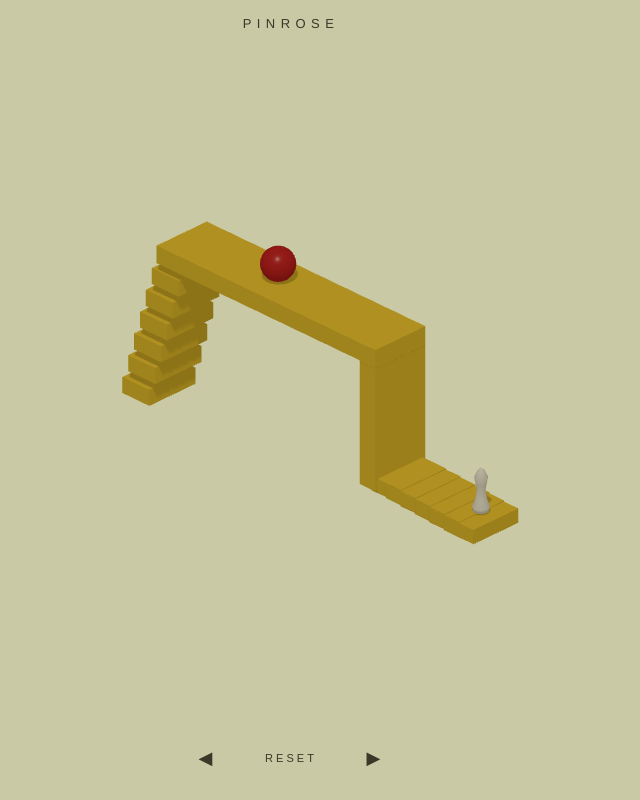
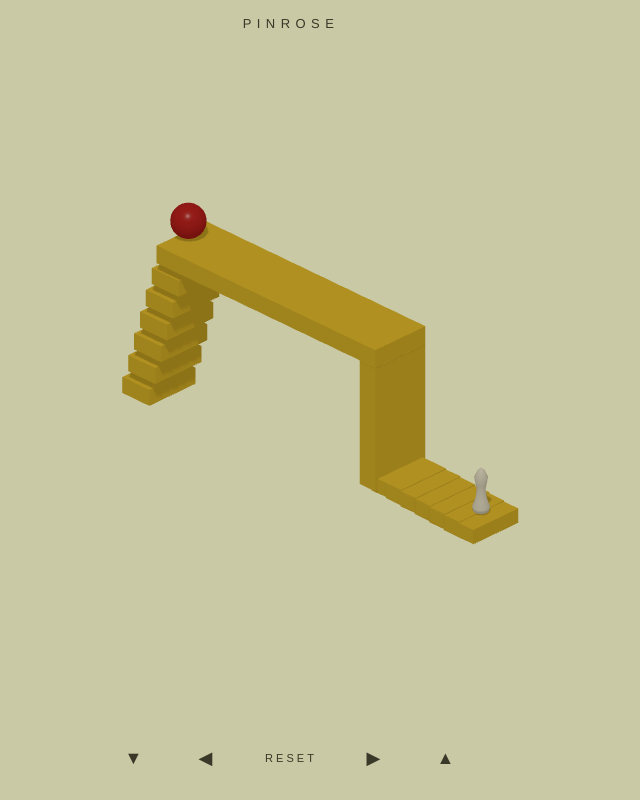
Before and after one commit to MntRushmore/pinrose, a website built with Vite: page index.html in a window 1280 px wide. Shown: the whole page, without its empty margins (349-989 px from the left). Built offline with nearby package versions, Linux system fonts and the light colour scheme; animation ran at ten frames a second.

Commit message:
Add tip tilt so the ball can roll on the 7.
Spawn on the left quarter-pipe and let vertical drag / W S tip the track around the camera right axis.

```diff
--- a/index.html
+++ b/index.html
@@ -46,9 +46,11 @@
     <div id="ui">
       <h1>PINROSE</h1>
       <div class="controls">
+        <button id="tipdown" type="button" aria-label="tip down">&#9660;</button>
         <button id="left" type="button" aria-label="rotate left">&#9664;</button>
         <button id="reset" class="small" type="button">RESET</button>
         <button id="right" type="button" aria-label="rotate right">&#9654;</button>
+        <button id="tipup" type="button" aria-label="tip up">&#9650;</button>
       </div>
       <div id="overlay">
         <h2>PIN</h2>
--- a/src/main.js
+++ b/src/main.js
@@ -5,6 +5,8 @@ const VOID = 0xc9c9a5;
 const YELLOW = 0xf5d13a;
 const BALL_R = 0.2;
 const ROTATE = 1.15;
+const TIP_RATE = 1.05;
+const TIP_MAX = (25 * Math.PI) / 180;
 
 const scene = new THREE.Scene();
 scene.background = new THREE.Color(VOID);
@@ -21,6 +23,7 @@ function fitCamera() {
 }
 camera.position.set(14, 11.2, 14);
 camera.lookAt(0, 0.4, 0);
+camera.updateMatrixWorld();
 fitCamera();
 
 const renderer = new THREE.WebGLRenderer({ antialias: true });
@@ -50,21 +53,23 @@ world.allowSleep = false;
 const matTrack = new CANNON.Material('track');
 const matBall = new CANNON.Material('ball');
 world.addContactMaterial(new CANNON.ContactMaterial(matTrack, matBall, {
-  friction: 0.55,
+  friction: 0.35,
   restitution: 0.02,
 }));
 
 // Inverted-7 pieces: [sx, sy, sz, px, py, pz]
 const BEAM = [3.4, 0.22, 0.78, 0, 1.72, 0];
-const beamTop = BEAM[4] + BEAM[1] * 0.5;
 const parts = [
   BEAM,
   [0.24, 1.55, 0.78, 1.58, 0.835, 0], // right pillar
 ];
 // 6-slab left pipe (down-left from beam)
+const leftPipe = [];
 for (let i = 0; i < 6; i++) {
   const t = (i + 0.5) / 6;
-  parts.push([0.42, 0.2, 0.72, -1.55 - t * 0.55, 1.55 - t * 1.85, 0]);
+  const slab = [0.42, 0.2, 0.72, -1.55 - t * 0.55, 1.55 - t * 1.85, 0];
+  parts.push(slab);
+  leftPipe.push(slab);
 }
 // 6-slab bottom-right flare
 const flareAnchors = [];
@@ -99,7 +104,7 @@ for (const [sx, sy, sz, px, py, pz] of parts) {
 }
 world.addBody(trackBody);
 
-// White lathe pin glued to flare (visual only)
+// White lathe pin glued to flare (child of track)
 const pinPts = [];
 const pinProfile = [
   [0.00, 0.00], [0.16, 0.02], [0.18, 0.12], [0.12, 0.28],
@@ -112,6 +117,8 @@ const pin = new THREE.Mesh(
 );
 pin.castShadow = true;
 pin.scale.setScalar(0.55);
+pin.position.copy(flareTip);
+pin.position.y += 0.1;
 track.add(pin);
 
 const ballMesh = new THREE.Mesh(
@@ -125,26 +132,46 @@ const ballBody = new CANNON.Body({
   mass: 0.85,
   shape: new CANNON.Sphere(BALL_R),
   material: matBall,
-  linearDamping: 0.12,
-  angularDamping: 0.18,
+  linearDamping: 0.04,
+  angularDamping: 0.12,
 });
 world.addBody(ballBody);
 
 let yaw = 0;
+let tip = 0;
 const yawQ = new THREE.Quaternion();
+const tipQ = new THREE.Quaternion();
+const trackQ = new THREE.Quaternion();
 const yAxis = new THREE.Vector3(0, 1, 0);
-const spawnLocal = new THREE.Vector3(-0.2, beamTop + BALL_R + 0.03, 0);
+const camRight = new THREE.Vector3();
+camera.getWorldDirection(new THREE.Vector3());
+camRight.setFromMatrixColumn(camera.matrixWorld, 0).normalize();
+
+// Spawn on the first left-pipe slab (lip / top of the quarter-pipe)
+const lip = leftPipe[0];
+const spawnLocal = new THREE.Vector3(
+  lip[3],
+  lip[4] + lip[1] * 0.5 + BALL_R + 0.04,
+  0,
+);
 const tmpV = new THREE.Vector3();
-const tmpQ = new THREE.Quaternion();
+
+function applyTrackPose() {
+  yawQ.setFromAxisAngle(yAxis, yaw);
+  tipQ.setFromAxisAngle(camRight, tip);
+  trackQ.multiplyQuaternions(tipQ, yawQ);
+  track.quaternion.copy(trackQ);
+  trackBody.quaternion.set(trackQ.x, trackQ.y, trackQ.z, trackQ.w);
+  trackBody.position.set(0, 0, 0);
+  trackBody.angularVelocity.set(0, 0, 0);
+  trackBody.velocity.set(0, 0, 0);
+}
 
 function reset() {
   yaw = 0;
-  yawQ.setFromAxisAngle(yAxis, yaw);
-  track.quaternion.copy(yawQ);
-  trackBody.quaternion.set(yawQ.x, yawQ.y, yawQ.z, yawQ.w);
-  trackBody.angularVelocity.set(0, 0, 0);
-  trackBody.velocity.set(0, 0, 0);
-  tmpV.copy(spawnLocal).applyQuaternion(yawQ);
+  tip = 0;
+  applyTrackPose();
+  tmpV.copy(spawnLocal).applyQuaternion(trackQ);
   ballBody.position.set(tmpV.x, tmpV.y, tmpV.z);
   ballBody.velocity.set(0, 0, 0);
   ballBody.angularVelocity.set(0, 0, 0);
@@ -153,7 +180,8 @@ function reset() {
 
 reset();
 
-let hold = 0;
+let holdYaw = 0;
+let holdTip = 0;
 const keys = new Set();
 addEventListener('keydown', (e) => {
   keys.add(e.code);
@@ -162,28 +190,41 @@ addEventListener('keydown', (e) => {
 addEventListener('keyup', (e) => keys.delete(e.code));
 
 document.getElementById('left').addEventListener('pointerdown', (e) => {
-  e.preventDefault(); hold = 1;
+  e.preventDefault(); holdYaw = 1;
 });
 document.getElementById('right').addEventListener('pointerdown', (e) => {
-  e.preventDefault(); hold = -1;
+  e.preventDefault(); holdYaw = -1;
 });
-addEventListener('pointerup', () => { hold = 0; });
-addEventListener('pointercancel', () => { hold = 0; });
+const tipUp = document.getElementById('tipup');
+const tipDown = document.getElementById('tipdown');
+if (tipUp) {
+  tipUp.addEventListener('pointerdown', (e) => { e.preventDefault(); holdTip = 1; });
+}
+if (tipDown) {
+  tipDown.addEventListener('pointerdown', (e) => { e.preventDefault(); holdTip = -1; });
+}
+addEventListener('pointerup', () => { holdYaw = 0; holdTip = 0; });
+addEventListener('pointercancel', () => { holdYaw = 0; holdTip = 0; });
 document.getElementById('reset').addEventListener('click', () => reset());
 const replay = document.getElementById('replay');
 if (replay) replay.addEventListener('click', () => reset());
 
 let dragging = false;
 let lastX = 0;
+let lastY = 0;
 canvas.addEventListener('pointerdown', (e) => {
   dragging = true;
   lastX = e.clientX;
+  lastY = e.clientY;
   canvas.setPointerCapture(e.pointerId);
 });
 canvas.addEventListener('pointermove', (e) => {
   if (!dragging) return;
   yaw += (e.clientX - lastX) * 0.006;
+  tip += (e.clientY - lastY) * -0.005;
+  tip = Math.max(-TIP_MAX, Math.min(TIP_MAX, tip));
   lastX = e.clientX;
+  lastY = e.clientY;
 });
 canvas.addEventListener('pointerup', () => { dragging = false; });
 canvas.addEventListener('pointercancel', () => { dragging = false; });
@@ -196,25 +237,18 @@ addEventListener('resize', () => {
 const clock = new THREE.Clock();
 function frame() {
   const dt = Math.min(clock.getDelta(), 1 / 30);
-  let spin = hold;
+  let spin = holdYaw;
   if (keys.has('KeyA') || keys.has('ArrowLeft')) spin = 1;
   if (keys.has('KeyD') || keys.has('ArrowRight')) spin = -1;
   yaw += spin * ROTATE * dt;
 
-  yawQ.setFromAxisAngle(yAxis, yaw);
-  track.quaternion.copy(yawQ);
-  trackBody.quaternion.set(yawQ.x, yawQ.y, yawQ.z, yawQ.w);
-  trackBody.position.set(0, 0, 0);
-  trackBody.angularVelocity.set(0, 0, 0);
-  trackBody.velocity.set(0, 0, 0);
+  let tilt = holdTip;
+  if (keys.has('KeyW') || keys.has('ArrowUp')) tilt = 1;
+  if (keys.has('KeyS') || keys.has('ArrowDown')) tilt = -1;
+  tip += tilt * TIP_RATE * dt;
+  tip = Math.max(-TIP_MAX, Math.min(TIP_MAX, tip));
 
-  tmpV.copy(flareTip);
-  tmpV.y += 0.12;
-  tmpV.applyQuaternion(yawQ);
-  pin.position.copy(flareTip);
-  pin.position.y += 0.1;
-  tmpQ.copy(yawQ);
-  pin.quaternion.copy(tmpQ);
+  applyTrackPose();
 
   world.step(1 / 60, dt, 3);
 
```
